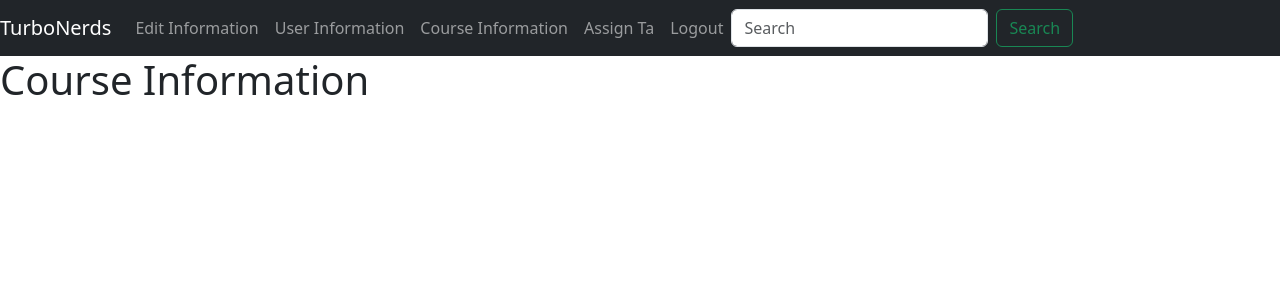
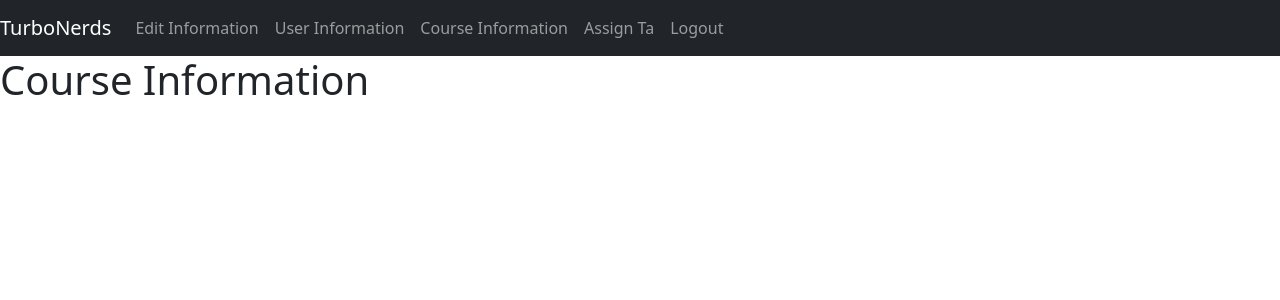
Before and after one commit to kuehnla/TurboNerds, a Django app: page /course_information/ in a window 1280 px wide. Shown: the top 300 px of the page. Run offline with Django 5.2, Linux system fonts and the light colour scheme; the visitor is signed in with stand-in values (Sample User, id 1); data that the repository does not hold is empty.

Commit message:
completion of the instructor requirements

```diff
--- a/TurboNerds/SchedulingApp/templates/nav_bar.html
+++ b/TurboNerds/SchedulingApp/templates/nav_bar.html
@@ -32,10 +32,7 @@
 
 
     </ul>
-    <form class="d-flex" role="search">
-      <input class="form-control me-2" type="search" placeholder="Search" aria-label="Search">
-      <button class="btn btn-outline-success my-2 my-sm-0" type="submit">Search</button>
-    </form>
+
   </div>
 </nav>
 {% endif %}
```
